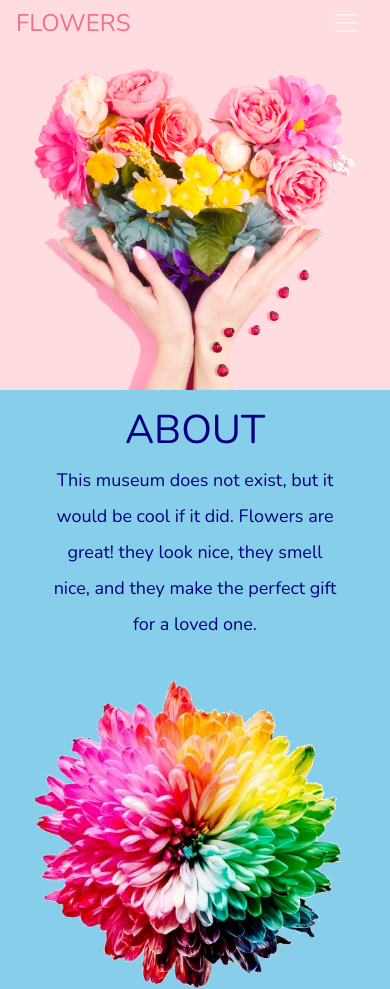
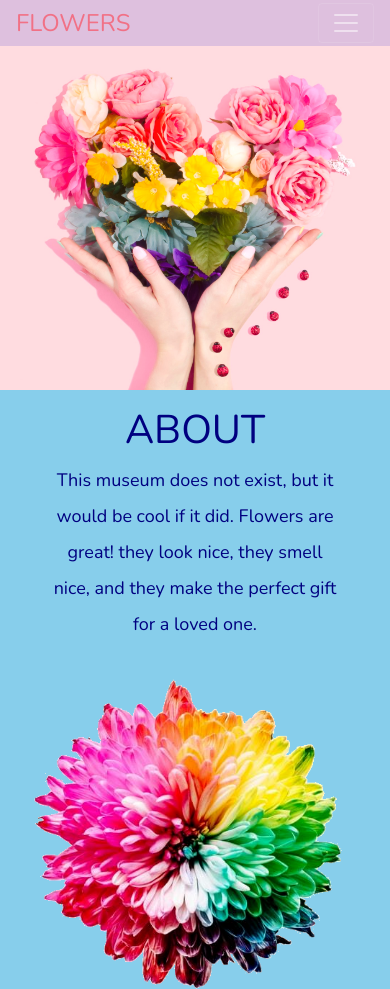
Before and after one commit to EFerri222/Museum-of-Flowers, a plain HTML site: page index.html in a window 390 px wide. Shown: the top 989 px of the page. Drawn offline with nearby package versions, Linux system fonts and the light colour scheme.

Commit message:
Add fade-in effect to navbar, change navbar background color when it collapses

```diff
--- a/app.js
+++ b/app.js
@@ -204,7 +204,7 @@ function cancelAlert() {
 // Makes navbar no longer transparent when scrolled down
 $(function() {
     $(document).scroll(function() {
-        var $nav = $("#main-navbar");
-        $nav.toggleClass("scrolled", $(this).scrollTop() > $nav.height());
+        var nav = $("#main-navbar");
+        nav.toggleClass("scrolled", $(this).scrollTop() > nav.height());
     })
 })
--- a/main.css
+++ b/main.css
@@ -66,6 +66,7 @@ h2 {
 
 .navbar.scrolled {
     background-color: rgb(222,192,222);
+    transition: background 500ms;
 }
 
 /* @media (max-width: 576px) {
@@ -74,6 +75,12 @@ h2 {
     }
 } */
 
+@media (max-width: 767px) {
+    #main-navbar {
+        background-color: rgb(222,192,222);
+    }
+}
+
 .gmodal-dialog {
     margin-top: 100px;
 }
```
